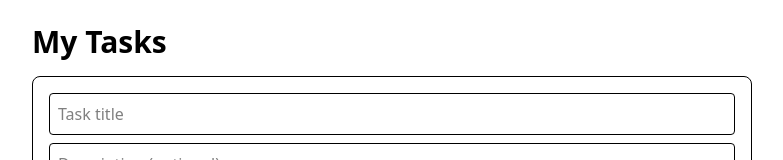
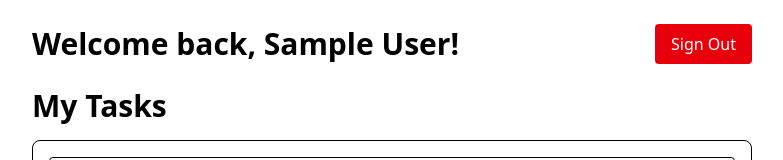
Before and after one commit to N4th4nS34n/atomus, a Next.js app: page /tasks in a window 1280 px wide. Shown: the top 160 px of the page, without its empty margins (248-1031 px from the left). Built offline with nearby package versions, Linux system fonts and the light colour scheme; no server answers; the database is empty; sample sign-in values are in the browser's storage.

Commit message:
Add user greeting and Sign Out button to Tasks page for improved authenticated UX.

```diff
--- a/src/app/login/page.tsx
+++ b/src/app/login/page.tsx
@@ -5,8 +5,8 @@ import { useState } from "react";
 import { useRouter } from "next/navigation";
 
 export default function LoginPage() {
-  const [email, setEmail] = useState("test@example.com");
-  const [password, setPassword] = useState("password123");
+  const [email, setEmail] = useState("");
+  const [password, setPassword] = useState("");
   const router = useRouter();
 
   async function handleLogin(e: React.FormEvent) {
--- a/src/app/tasks/page.tsx
+++ b/src/app/tasks/page.tsx
@@ -1,7 +1,7 @@
 'use client';
 
 import { useState, useEffect } from 'react';
-import { useSession } from "next-auth/react";
+import { useSession, signOut } from "next-auth/react";
 import { useRouter } from "next/navigation";
 
 type Task = {
@@ -77,6 +77,18 @@ export default function TasksPage() {
 
   return (
     <div className="p-6 max-w-3xl mx-auto">
+      <div className="flex justify-between items-center mb-6">
+        <h1 className="text-3xl font-bold">
+          Welcome back, {session?.user.name || "User"}!
+        </h1>
+        <button
+          onClick={() => signOut({ callbackUrl: "/login" })}
+          className="bg-red-600 text-white px-4 py-2 rounded hover:bg-red-700"
+        >
+          Sign Out
+        </button>
+      </div>
+
       <h1 className="text-3xl font-bold mb-4">My Tasks</h1>
 
       <div className="mb-6 p-4 border rounded-lg space-y-2">
```
